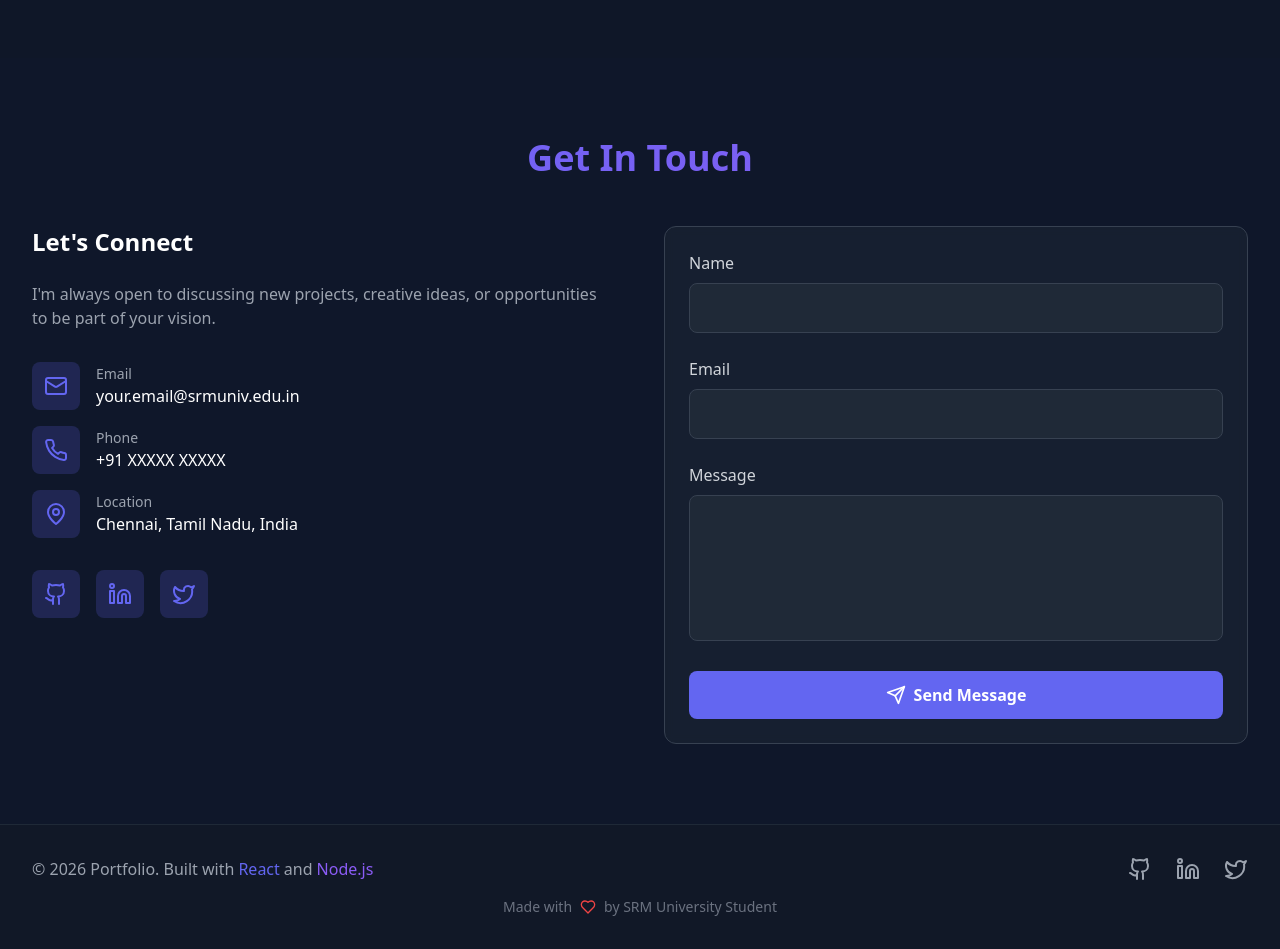
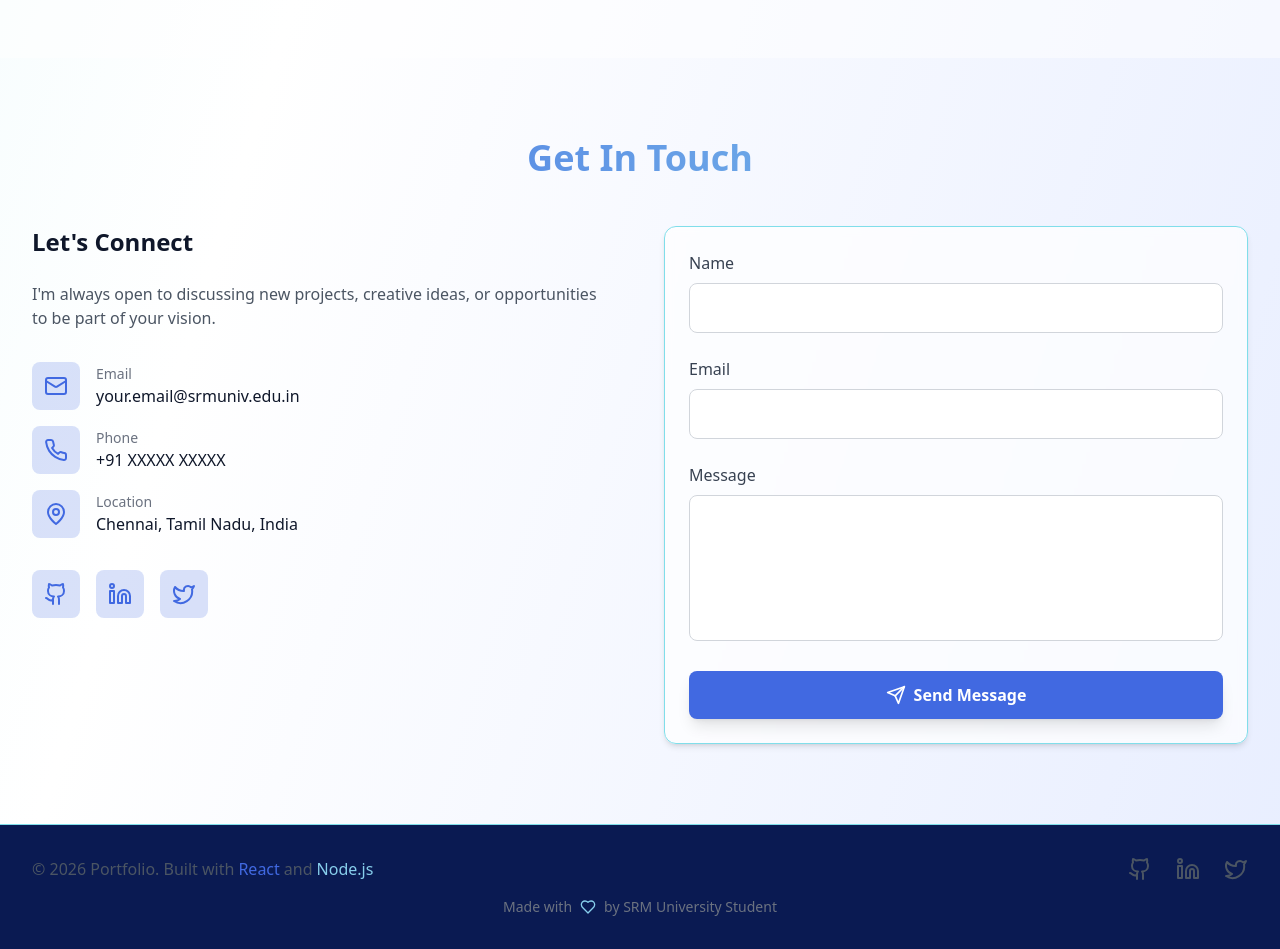
Before and after one commit to CharanTharakVarmaKola/Personal-Portfolio-Website-Thiranex, a React (Vite) app in the folder frontend/: page / in a window 1280 px wide. Shown: the part 3180-4129 px from the top of the page. Built offline with nearby package versions, Linux system fonts and the light colour scheme; no server answers.

Commit message:
Apply ice blue, royal blue, and sky blue color palette in 60-30-10 ratio

```diff
--- a/frontend/src/components/Contact.jsx
+++ b/frontend/src/components/Contact.jsx
@@ -32,57 +32,57 @@ const Contact = () => {
   }
 
   return (
-    <section id="contact" className="py-20">
+    <section id="contact" className="py-20 bg-primary-30/30">
       <div className="max-w-7xl mx-auto px-4 sm:px-6 lg:px-8">
         <h2 className="section-title">Get In Touch</h2>
 
         <div className="grid md:grid-cols-2 gap-12">
           <div>
-            <h3 className="text-2xl font-bold mb-6 text-white">Let's Connect</h3>
-            <p className="text-gray-400 mb-8">
+            <h3 className="text-2xl font-bold mb-6 text-dark">Let's Connect</h3>
+            <p className="text-gray-600 mb-8">
               I'm always open to discussing new projects, creative ideas, or opportunities to be part of your vision.
             </p>
 
             <div className="space-y-4">
               <div className="flex items-center gap-4">
-                <div className="bg-primary/20 p-3 rounded-lg">
-                  <Mail className="text-primary" size={24} />
+                <div className="bg-secondary/20 p-3 rounded-lg">
+                  <Mail className="text-secondary" size={24} />
                 </div>
                 <div>
-                  <p className="text-gray-400 text-sm">Email</p>
-                  <p className="text-white">your.email@srmuniv.edu.in</p>
+                  <p className="text-gray-500 text-sm">Email</p>
+                  <p className="text-dark">your.email@srmuniv.edu.in</p>
                 </div>
               </div>
 
               <div className="flex items-center gap-4">
-                <div className="bg-primary/20 p-3 rounded-lg">
-                  <Phone className="text-primary" size={24} />
+                <div className="bg-secondary/20 p-3 rounded-lg">
+                  <Phone className="text-secondary" size={24} />
                 </div>
                 <div>
-                  <p className="text-gray-400 text-sm">Phone</p>
-                  <p className="text-white">+91 XXXXX XXXXX</p>
+                  <p className="text-gray-500 text-sm">Phone</p>
+                  <p className="text-dark">+91 XXXXX XXXXX</p>
                 </div>
               </div>
 
               <div className="flex items-center gap-4">
-                <div className="bg-primary/20 p-3 rounded-lg">
-                  <MapPin className="text-primary" size={24} />
+                <div className="bg-secondary/20 p-3 rounded-lg">
+                  <MapPin className="text-secondary" size={24} />
                 </div>
                 <div>
-                  <p className="text-gray-400 text-sm">Location</p>
-                  <p className="text-white">Chennai, Tamil Nadu, India</p>
+                  <p className="text-gray-500 text-sm">Location</p>
+                  <p className="text-dark">Chennai, Tamil Nadu, India</p>
                 </div>
               </div>
             </div>
 
             <div className="flex gap-4 mt-8">
-              <a href="#" className="bg-primary/20 p-3 rounded-lg text-primary hover:bg-primary hover:text-white transition-colors">
+              <a href="#" className="bg-secondary/20 p-3 rounded-lg text-secondary hover:bg-secondary hover:text-white transition-colors">
                 <Github size={24} />
               </a>
-              <a href="#" className="bg-primary/20 p-3 rounded-lg text-primary hover:bg-primary hover:text-white transition-colors">
+              <a href="#" className="bg-secondary/20 p-3 rounded-lg text-secondary hover:bg-secondary hover:text-white transition-colors">
                 <Linkedin size={24} />
               </a>
-              <a href="#" className="bg-primary/20 p-3 rounded-lg text-primary hover:bg-primary hover:text-white transition-colors">
+              <a href="#" className="bg-secondary/20 p-3 rounded-lg text-secondary hover:bg-secondary hover:text-white transition-colors">
                 <Twitter size={24} />
               </a>
             </div>
@@ -91,37 +91,37 @@ const Contact = () => {
           <div className="card">
             <form onSubmit={handleSubmit} className="space-y-6">
               <div>
-                <label htmlFor="name" className="block text-gray-300 mb-2">Name</label>
+                <label htmlFor="name" className="block text-gray-700 mb-2">Name</label>
                 <input
                   type="text"
                   id="name"
                   value={formData.name}
                   onChange={(e) => setFormData({ ...formData, name: e.target.value })}
-                  className="w-full bg-gray-800 border border-gray-700 rounded-lg px-4 py-3 text-white focus:outline-none focus:border-primary transition-colors"
+                  className="w-full bg-white border border-gray-300 rounded-lg px-4 py-3 text-dark focus:outline-none focus:border-secondary transition-colors"
                   required
                 />
               </div>
 
               <div>
-                <label htmlFor="email" className="block text-gray-300 mb-2">Email</label>
+                <label htmlFor="email" className="block text-gray-700 mb-2">Email</label>
                 <input
                   type="email"
                   id="email"
                   value={formData.email}
                   onChange={(e) => setFormData({ ...formData, email: e.target.value })}
-                  className="w-full bg-gray-800 border border-gray-700 rounded-lg px-4 py-3 text-white focus:outline-none focus:border-primary transition-colors"
+                  className="w-full bg-white border border-gray-300 rounded-lg px-4 py-3 text-dark focus:outline-none focus:border-secondary transition-colors"
                   required
                 />
               </div>
 
               <div>
-                <label htmlFor="message" className="block text-gray-300 mb-2">Message</label>
+                <label htmlFor="message" className="block text-gray-700 mb-2">Message</label>
                 <textarea
                   id="message"
                   value={formData.message}
                   onChange={(e) => setFormData({ ...formData, message: e.target.value })}
                   rows={5}
-                  className="w-full bg-gray-800 border border-gray-700 rounded-lg px-4 py-3 text-white focus:outline-none focus:border-primary transition-colors resize-none"
+                  className="w-full bg-white border border-gray-300 rounded-lg px-4 py-3 text-dark focus:outline-none focus:border-secondary transition-colors resize-none"
                   required
                 ></textarea>
               </div>
--- a/frontend/src/components/Footer.jsx
+++ b/frontend/src/components/Footer.jsx
@@ -2,26 +2,26 @@ import { Github, Linkedin, Twitter, Heart } from 'lucide-react'
 
 const Footer = () => {
   return (
-    <footer className="bg-gray-900 py-8 border-t border-gray-800">
+    <footer className="bg-secondary-900 py-8 border-t border-primary-200">
       <div className="max-w-7xl mx-auto px-4 sm:px-6 lg:px-8">
         <div className="flex flex-col md:flex-row justify-between items-center">
           <div className="mb-4 md:mb-0">
-            <p className="text-gray-400">
+            <p className="text-gray-600">
               © {new Date().getFullYear()} Portfolio. Built with
-              <span className="text-primary mx-1">React</span>
+              <span className="text-secondary mx-1">React</span>
               and
-              <span className="text-secondary mx-1">Node.js</span>
+              <span className="text-accent mx-1">Node.js</span>
             </p>
           </div>
 
           <div className="flex gap-6">
-            <a href="#" className="text-gray-400 hover:text-primary transition-colors">
+            <a href="#" className="text-gray-600 hover:text-secondary transition-colors">
               <Github size={24} />
             </a>
-            <a href="#" className="text-gray-400 hover:text-primary transition-colors">
+            <a href="#" className="text-gray-600 hover:text-secondary transition-colors">
               <Linkedin size={24} />
             </a>
-            <a href="#" className="text-gray-400 hover:text-primary transition-colors">
+            <a href="#" className="text-gray-600 hover:text-secondary transition-colors">
               <Twitter size={24} />
             </a>
           </div>
@@ -29,7 +29,7 @@ const Footer = () => {
 
         <div className="mt-4 text-center">
           <p className="text-gray-500 text-sm flex items-center justify-center gap-2">
-            Made with <Heart className="text-red-500" size={16} /> by SRM University Student
+            Made with <Heart className="text-accent" size={16} /> by SRM University Student
           </p>
         </div>
       </div>
--- a/frontend/src/index.css
+++ b/frontend/src/index.css
@@ -4,24 +4,24 @@
 
 @layer base {
   body {
-    @apply bg-dark text-light;
+    @apply bg-gradient-to-br from-primary-50 via-white to-secondary-50 text-dark;
   }
 }
 
 @layer components {
   .btn-primary {
-    @apply bg-primary hover:bg-secondary text-white font-semibold py-3 px-6 rounded-lg transition-all duration-300 transform hover:scale-105;
+    @apply bg-secondary hover:bg-secondary-dark text-white font-semibold py-3 px-6 rounded-lg transition-all duration-300 transform hover:scale-105 shadow-lg;
   }
 
   .btn-secondary {
-    @apply border-2 border-primary text-primary hover:bg-primary hover:text-white font-semibold py-3 px-6 rounded-lg transition-all duration-300 transform hover:scale-105;
+    @apply border-2 border-secondary text-secondary hover:bg-secondary hover:text-white font-semibold py-3 px-6 rounded-lg transition-all duration-300 transform hover:scale-105;
   }
 
   .card {
-    @apply bg-gray-800/50 backdrop-blur-sm rounded-xl p-6 border border-gray-700 hover:border-primary transition-all duration-300;
+    @apply bg-white/70 backdrop-blur-sm rounded-xl p-6 border border-primary-200 hover:border-secondary transition-all duration-300 shadow-md hover:shadow-xl;
   }
 
   .section-title {
-    @apply text-4xl font-bold text-center mb-12 bg-gradient-to-r from-primary to-secondary bg-clip-text text-transparent;
+    @apply text-4xl font-bold text-center mb-12 bg-gradient-to-r from-secondary to-accent bg-clip-text text-transparent;
   }
 }
--- a/frontend/tailwind.config.js
+++ b/frontend/tailwind.config.js
@@ -7,10 +7,56 @@ export default {
   theme: {
     extend: {
       colors: {
-        primary: '#6366f1',
-        secondary: '#8b5cf6',
-        dark: '#0f172a',
-        light: '#f8fafc',
+        // 60% - Ice Blue (Dominant)
+        primary: {
+          DEFAULT: '#E0F7FA',
+          light: '#B2EBF2',
+          dark: '#80DEEA',
+          50: '#E0F7FA',
+          100: '#B2EBF2',
+          200: '#80DEEA',
+          300: '#4DD0E1',
+          400: '#26C6DA',
+          500: '#00BCD4',
+          600: '#00ACC1',
+          700: '#0097A7',
+          800: '#00838F',
+          900: '#006064',
+        },
+        // 30% - Royal Blue (Secondary)
+        secondary: {
+          DEFAULT: '#4169E1',
+          light: '#5A7FE8',
+          dark: '#2E50A8',
+          50: '#E8EEFF',
+          100: '#D0DDFF',
+          200: '#A8C0FF',
+          300: '#80A3FF',
+          400: '#5A7FE8',
+          500: '#4169E1',
+          600: '#2E50A8',
+          700: '#1E3A8A',
+          800: '#152870',
+          900: '#0A1A52',
+        },
+        // 10% - Sky Blue (Accent)
+        accent: {
+          DEFAULT: '#87CEEB',
+          light: '#A4D8F0',
+          dark: '#5BA3C6',
+          50: '#F0F9FF',
+          100: '#E0F2FE',
+          200: '#BAE6FD',
+          300: '#7DD3FC',
+          400: '#38BDF8',
+          500: '#87CEEB',
+          600: '#5BA3C6',
+          700: '#0284C7',
+          800: '#0369A1',
+          900: '#075985',
+        },
+        dark: '#0F172A',
+        light: '#F8FAFC',
       },
     },
   },
```
Also changed, not shown: frontend/src/components/About.jsx (+12 -12 lines), frontend/src/components/Hero.jsx (+10 -10 lines), frontend/src/components/Navbar.jsx (+6 -6 lines), frontend/src/components/Projects.jsx (+7 -7 lines), frontend/src/components/Skills.jsx (+6 -6 lines).
